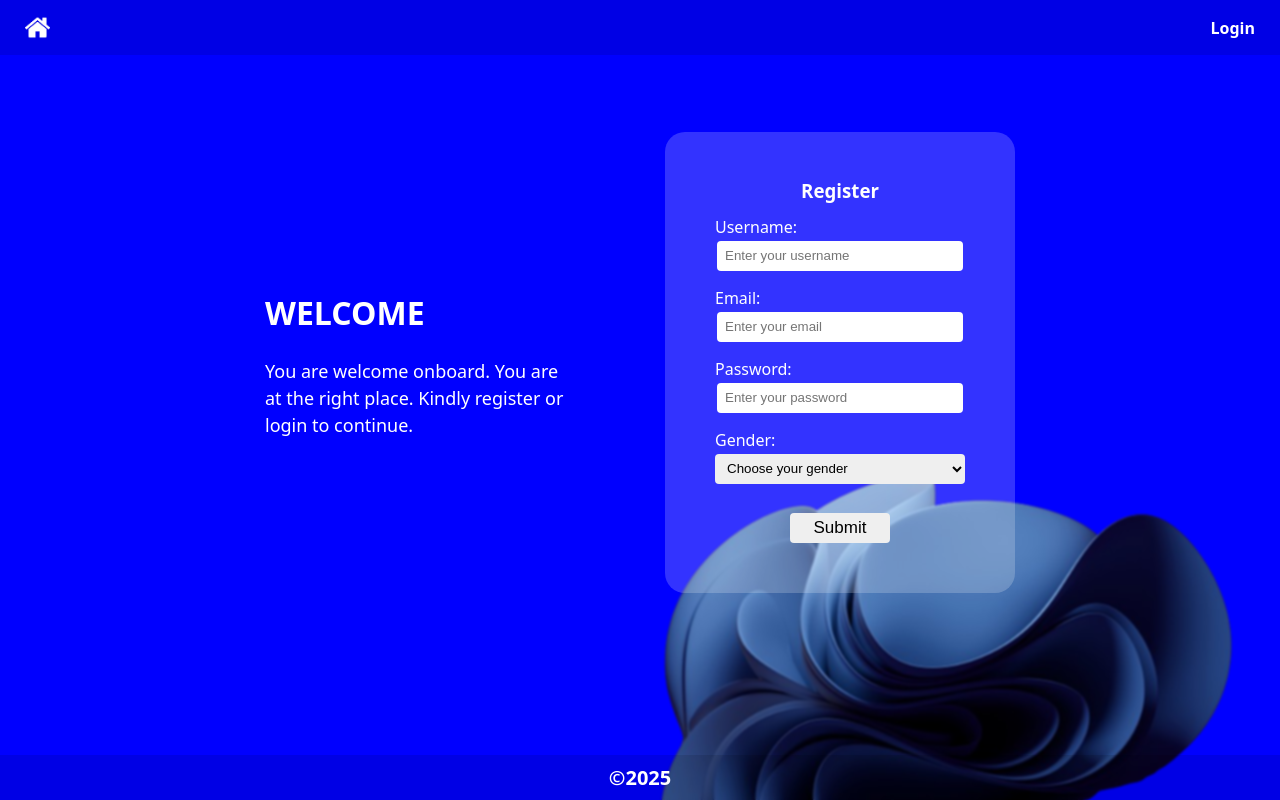
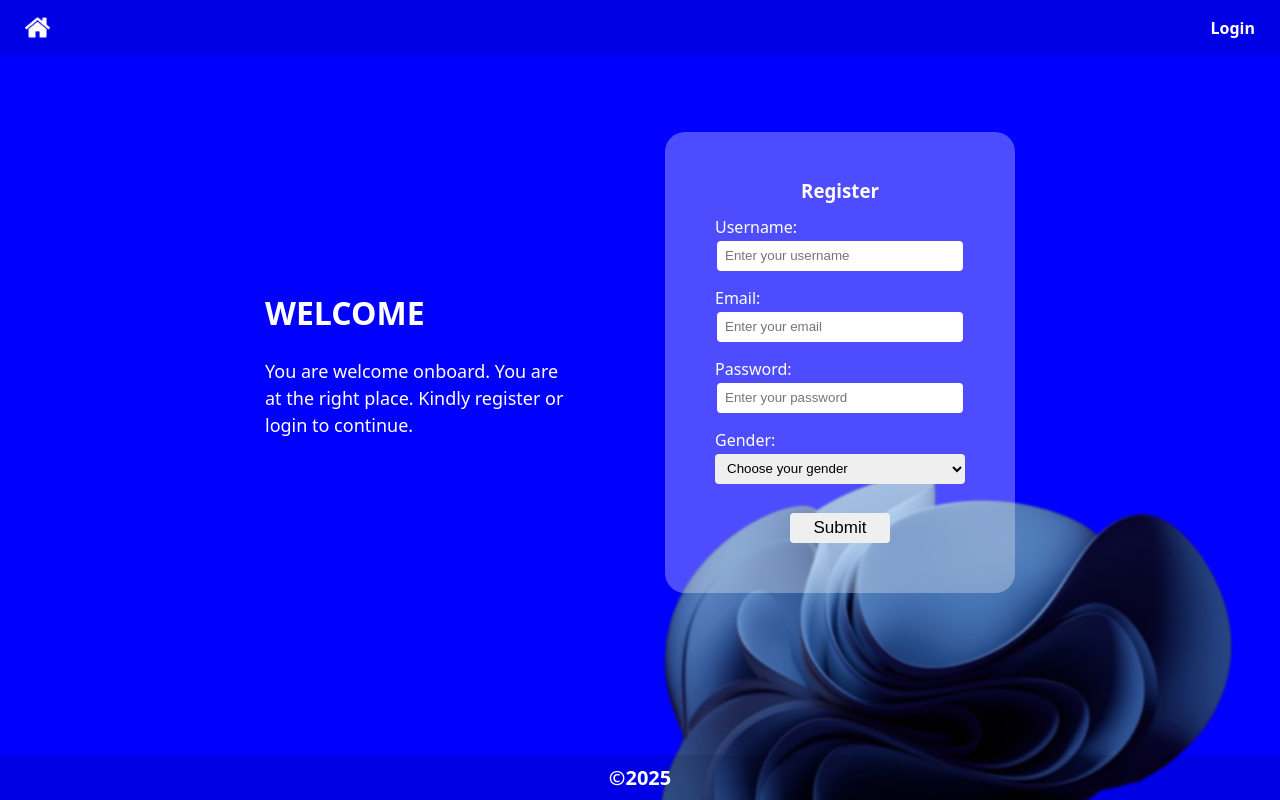
Before and after one commit to salimonrotimi/vite-react-app-with-ci-cd, a React (Vite) app in the folder client/: page / in a window 1280 px wide. Built offline with nearby package versions, Linux system fonts and the light colour scheme; no server answers.

Commit message:
first commit update

```diff
--- a/client/src/components/home/home.css
+++ b/client/src/components/home/home.css
@@ -29,7 +29,7 @@
     flex-direction: column;
     justify-content: center;
     gap: 15px;
-    background-color: rgba(255, 255, 255, 0.2);
+    background-color: rgba(255, 255, 255, 0.3);
     padding: 50px;
     border-radius: 20px;
 }
--- a/client/src/components/login/login.css
+++ b/client/src/components/login/login.css
@@ -29,7 +29,7 @@
     flex-direction: column;
     justify-content: center;
     gap: 15px;
-    background-color: rgba(255, 255, 255, 0.2);
+    background-color: rgba(255, 255, 255, 0.3);
     padding: 50px;
     border-radius: 20px;
 }
```
